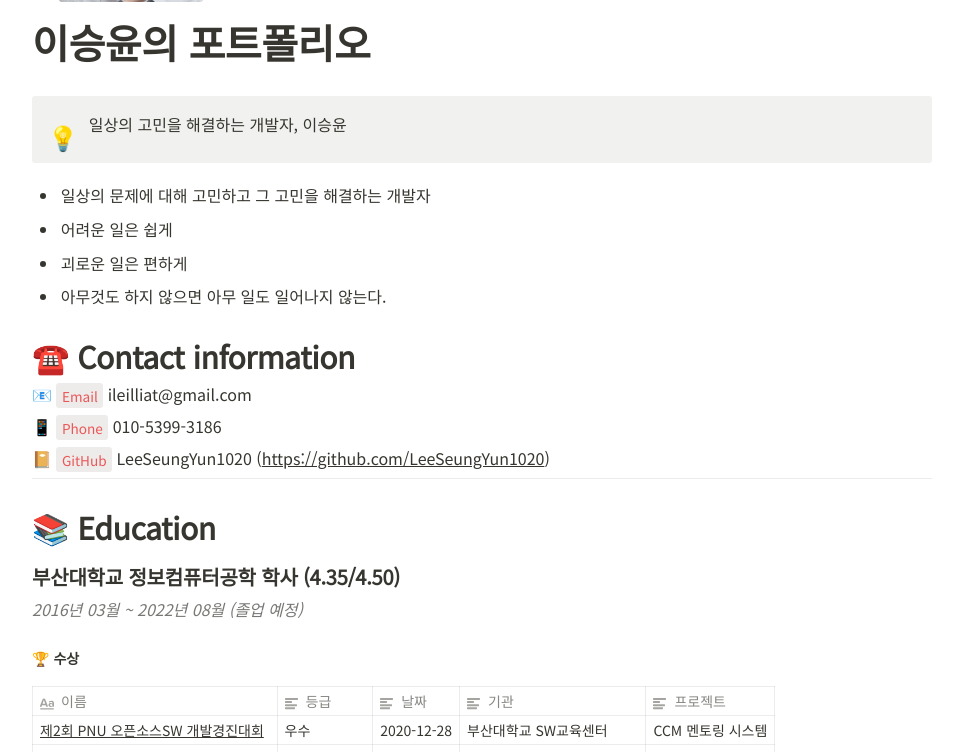
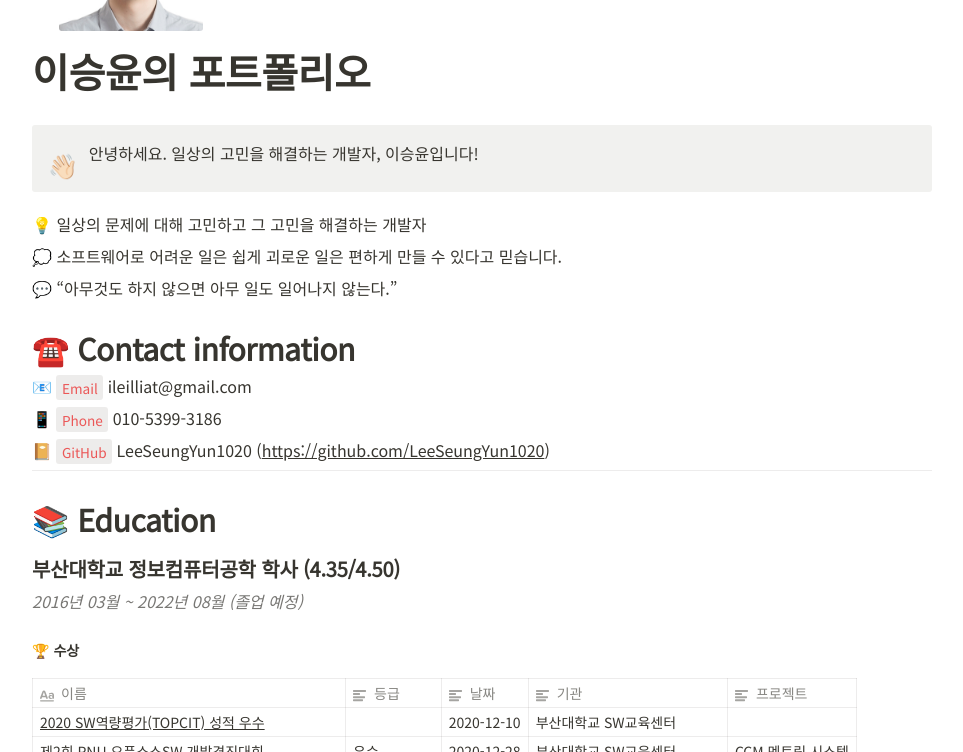
Before and after one commit to LeeSeungYun1020/LeeSeungYun1020.github.io, a Jekyll site: the page built from about.html, in a window 1280 px wide and 900 px high, scrolled down 251 px, cut to the strip 148-900 px from the top of the window. Shown: the whole strip, without its empty margins (158-1121 px from the left). Built offline with Jekyll 4.4.1, drawn with Linux system fonts in a browser that asks for light colours; some of the changed text lies outside the part shown.

Commit message:
Update about page

```diff
--- a/about.html
+++ b/about.html
@@ -13,31 +13,30 @@ permalink: /about
 -->
 {% endcomment %}
 
+
 <div id="portfolio">
+    <div>
+        <h2><a href="https://therapeutic-cat-770.notion.site/1252a876b1054d73a956863515a029d6">>> Notion에서 보기</a></h2>
+    </div>
+
     <article id="1252a876-b105-4d73-a956-863515a029d6" class="page sans">
-        <header><img class="page-cover-image" src="images/background.jpg" style="object-position:center 59.97%" />
-            <div class="page-header-icon page-header-icon-with-cover"><img class="icon" src="images/profile.jpg" />
+        <header><img class="page-cover-image"
+                src="images/background.jpg"
+                style="object-position:center 59.97%" />
+            <div class="page-header-icon page-header-icon-with-cover"><img class="icon"
+                    src="images/profile.jpg" />
             </div>
             <h1 class="page-title">이승윤의 포트폴리오 </h1>
         </header>
         <div class="page-body">
             <figure class="block-color-gray_background callout" style="white-space:pre-wrap;display:flex"
                 id="b04679ad-ab6e-4023-af40-16d63b7c9f37">
-                <div style="font-size:1.5em"><span class="icon">💡</span></div>
-                <div style="width:100%">일상의 고민을 해결하는 개발자, 이승윤</div>
+                <div style="font-size:1.5em"><span class="icon">👋🏻</span></div>
+                <div style="width:100%">안녕하세요. 일상의 고민을 해결하는 개발자, 이승윤입니다!</div>
             </figure>
-            <ul id="518df3eb-4399-4fe0-92bf-943d2ca78f20" class="bulleted-list">
-                <li style="list-style-type:disc">일상의 문제에 대해 고민하고 그 고민을 해결하는 개발자</li>
-            </ul>
-            <ul id="2373ea04-3142-404d-9039-de64368f7a4f" class="bulleted-list">
-                <li style="list-style-type:disc">어려운 일은 쉽게</li>
-            </ul>
-            <ul id="4a9fb744-b5a2-470f-a0e3-3c1711d7e244" class="bulleted-list">
-                <li style="list-style-type:disc">괴로운 일은 편하게</li>
-            </ul>
-            <ul id="cc744ee2-1b92-4d1f-ace9-81c8c0361f63" class="bulleted-list">
-                <li style="list-style-type:disc">아무것도 하지 않으면 아무 일도 일어나지 않는다.</li>
-            </ul>
+            <p id="518df3eb-4399-4fe0-92bf-943d2ca78f20" class="">💡 일상의 문제에 대해 고민하고 그 고민을 해결하는 개발자</p>
+            <p id="2c6fb907-da87-47a0-9cb5-cad12b2afb89" class="">💭 소프트웨어로 어려운 일은 쉽게 괴로운 일은 편하게 만들 수 있다고 믿습니다.</p>
+            <p id="a88dd82f-3b4e-456d-944c-6434474f5177" class="">💬 “아무것도 하지 않으면 아무 일도 일어나지 않는다.”</p>
             <h1 id="4c053513-cc1b-4fde-8c4d-de252099b2e1" class="">☎️ Contact information</h1>
             <p id="5483f90c-5bfe-4309-892e-fc955510b8b5" class="">📧 <code>Email</code> ileilliat@gmail.com</p>
             <p id="215bb05c-8417-44e5-8c78-12fd3f932979" class="">📱 <code>Phone</code> 010-5399-3186</p>
@@ -93,6 +92,15 @@ permalink: /about
                         </tr>
                     </thead>
                     <tbody>
+                        <tr id="36a086ad-4722-4dc1-a2db-911881d9276c">
+                            <td class="cell-title"><a
+                                    href="https://www.notion.so/2020-SW-TOPCIT-36a086ad47224dc1a2db911881d9276c">2020
+                                    SW역량평가(TOPCIT) 성적 우수</a></td>
+                            <td class="cell-]JLR"></td>
+                            <td class="cell-r@WF">2020-12-10</td>
+                            <td class="cell-qhc&gt;">부산대학교 SW교육센터</td>
+                            <td class="cell-rCqT"></td>
+                        </tr>
                         <tr id="4f3a771d-7ab3-4cd2-b9f8-24f64806f3e8">
                             <td class="cell-title"><a
                                     href="https://www.notion.so/2-PNU-SW-4f3a771d7ab34cd2b9f824f64806f3e8">제2회 PNU
@@ -101,15 +109,6 @@ permalink: /about
                             <td class="cell-r@WF">2020-12-28</td>
                             <td class="cell-qhc&gt;">부산대학교 SW교육센터</td>
                             <td class="cell-rCqT">CCM 멘토링 시스템</td>
-                        </tr>
-                        <tr id="36a086ad-4722-4dc1-a2db-911881d9276c">
-                            <td class="cell-title"><a
-                                    href="https://www.notion.so/2020-SW-TOPCIT-36a086ad47224dc1a2db911881d9276c">2020
-                                    SW역량평가(TOPCIT) 성적 우수</a></td>
-                            <td class="cell-]JLR"></td>
-                            <td class="cell-r@WF">2020-12-10</td>
-                            <td class="cell-qhc&gt;">부산대학교 SW교육센터</td>
-                            <td class="cell-rCqT"></td>
                         </tr>
                         <tr id="876ed7f8-4200-4a1f-be37-fcdb132615f8">
                             <td class="cell-title"><a
@@ -126,6 +125,15 @@ permalink: /about
                             <td class="cell-]JLR">우수</td>
                             <td class="cell-r@WF">2021-09-11</td>
                             <td class="cell-qhc&gt;">부산대학교 정보컴퓨터공학부</td>
+                            <td class="cell-rCqT">Gets</td>
+                        </tr>
+                        <tr id="81672cea-c2e4-4475-b2d5-c5d6f9065c4e">
+                            <td class="cell-title"><a
+                                    href="https://www.notion.so/2021-81672ceac2e44475b2d5c5d6f9065c4e">2021학년도 학생 창의활동
+                                    &lt;뭐든지 해봐&gt; 페스티벌</a></td>
+                            <td class="cell-]JLR">대상</td>
+                            <td class="cell-r@WF">2021-12-22</td>
+                            <td class="cell-qhc&gt;">부산대학교 정보의생명공학대학</td>
                             <td class="cell-rCqT">Gets</td>
                         </tr>
                         <tr id="2b4df05d-23c3-4736-9053-ebe01ee68157">
```
